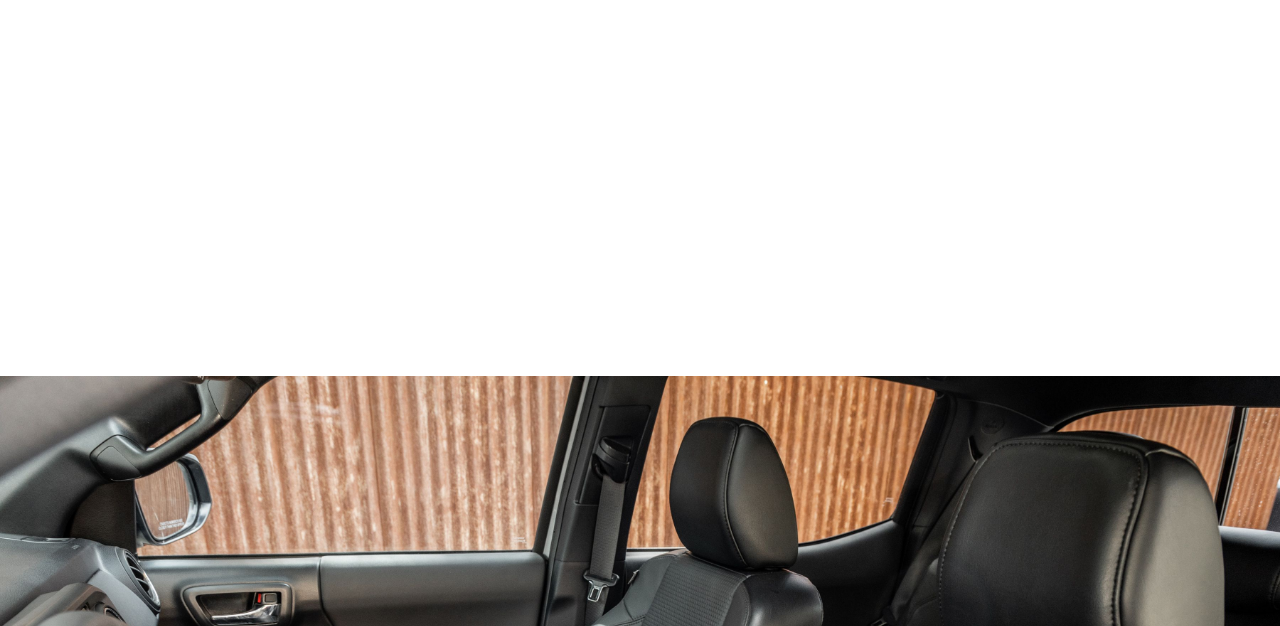
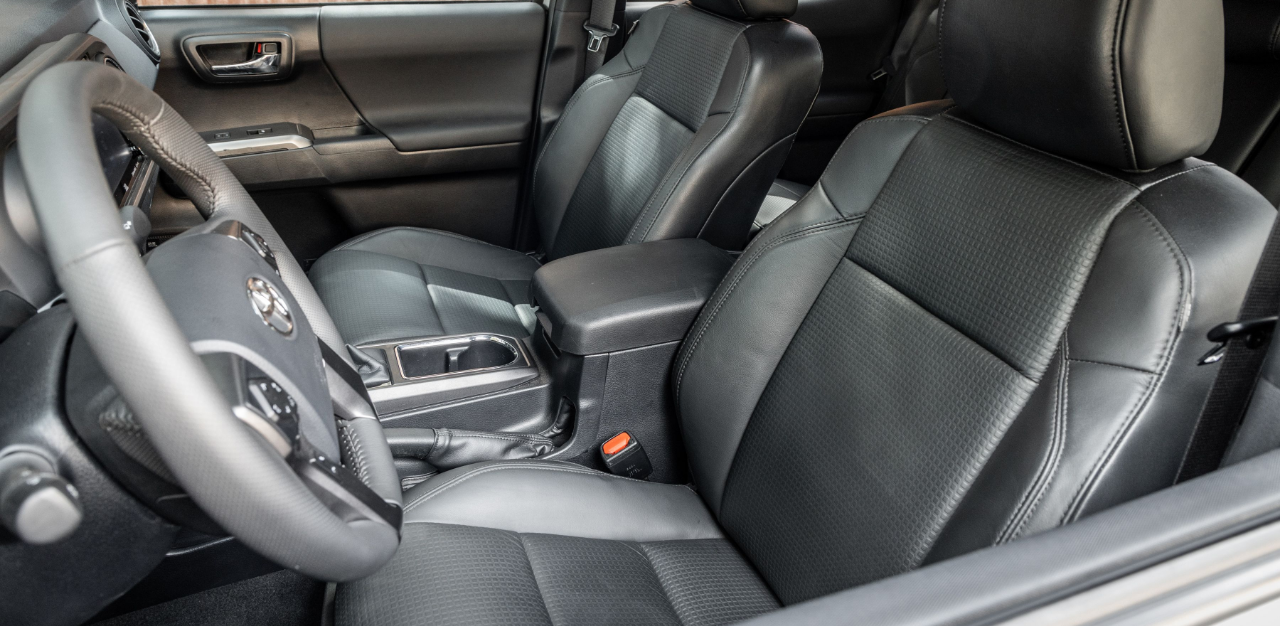
Before and after one commit to tkling/tkling.github.io, a plain HTML site: page taco_time.html in a window 1280 px wide. Shown: the part 174-800 px from the top of the page. Drawn offline with Linux system fonts and the light colour scheme.

Commit message:
go back to top left

```diff
--- a/taco_time.html
+++ b/taco_time.html
@@ -21,7 +21,7 @@
             const imageUrls = ["1", "2", "3", "4", "premium_interior"].map((name) => `images/tacoma/${name}.jpg`);
             const randomImage = imageUrls[Math.floor(Math.random() * imageUrls.length)];
 
-            document.body.style.background = `url(${randomImage}) 0px ${window.innerHeight-250}px/cover no-repeat`;
+            document.body.style.background = `url(${randomImage}) top left/cover no-repeat`;
         </script>
 
         <p class="pageText">It's been <span id="target"></span> days since I visited the Toyota dealership 👀</p>
```
